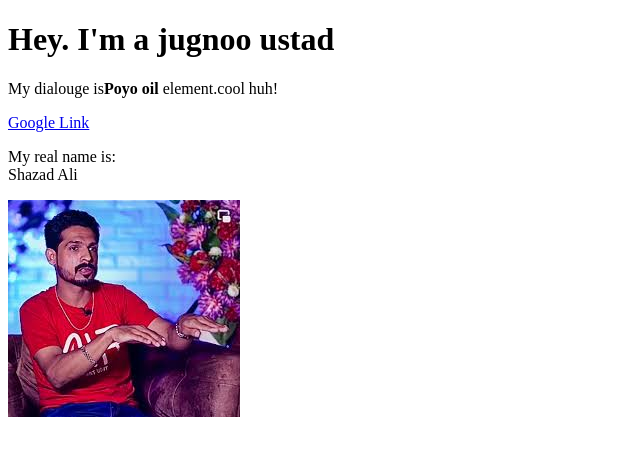
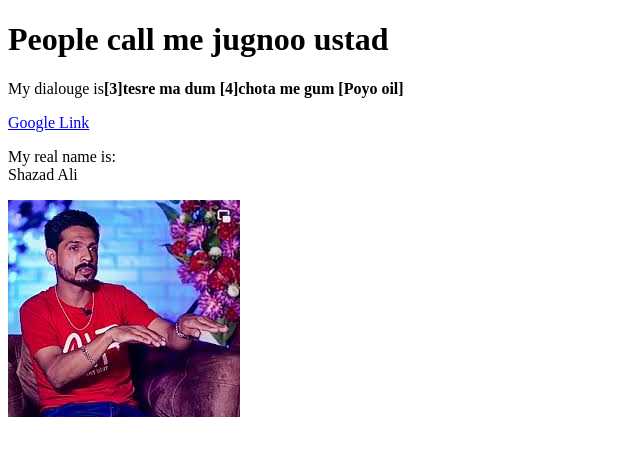
Before and after one commit to ahyan0gamedeveloper/Poyo-oil, a plain HTML site: page poyo-oil-test.html in a window 1280 px wide. Shown: the whole page, without its empty margins (0-640 px from the left). Drawn offline with Linux system fonts and the light colour scheme.

Commit message:
update biography

```diff
--- a/poyo-oil-test.html
+++ b/poyo-oil-test.html
@@ -4,8 +4,8 @@
     <title>test page </title>
 </head>
 <body>
-    <h1>Hey. I'm a jugnoo ustad</h1>
-    <p>My dialouge is<b>Poyo oil</b> element.cool huh!</p>
+    <h1>People call me jugnoo ustad</h1>
+    <p>My dialouge is<b>[3]tesre ma dum [4]chota me gum [Poyo oil]</b></p>
     <a href="https://www.google.com/" target="_blank" title="Let's go to google">Google Link</a>
     <p>My real name is:<br>
     Shazad Ali</p>
```
